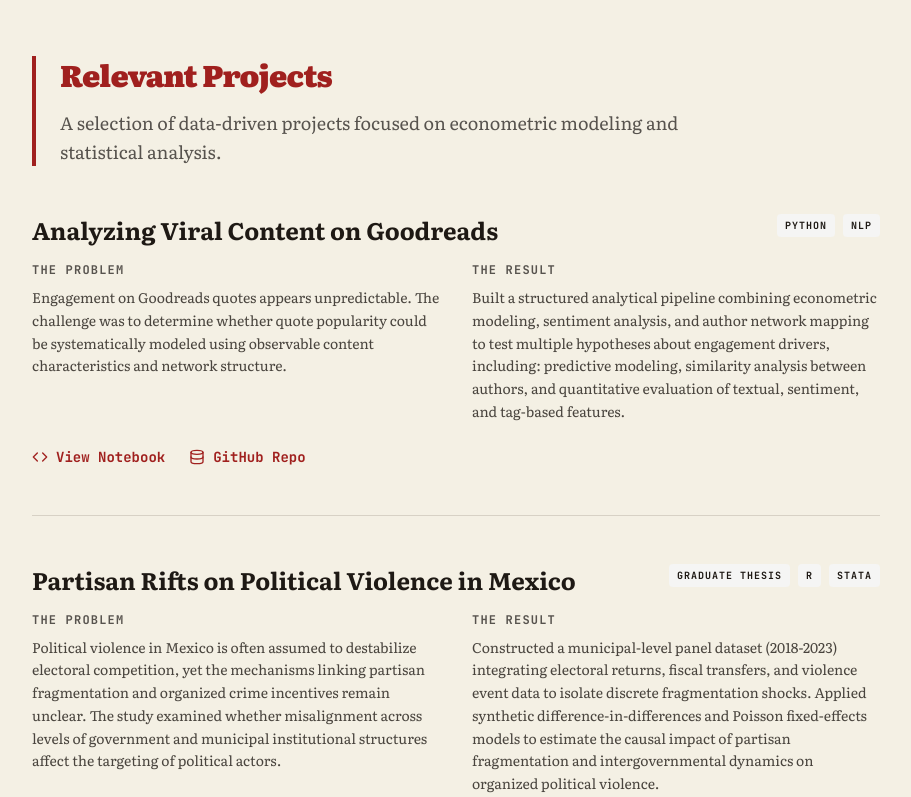
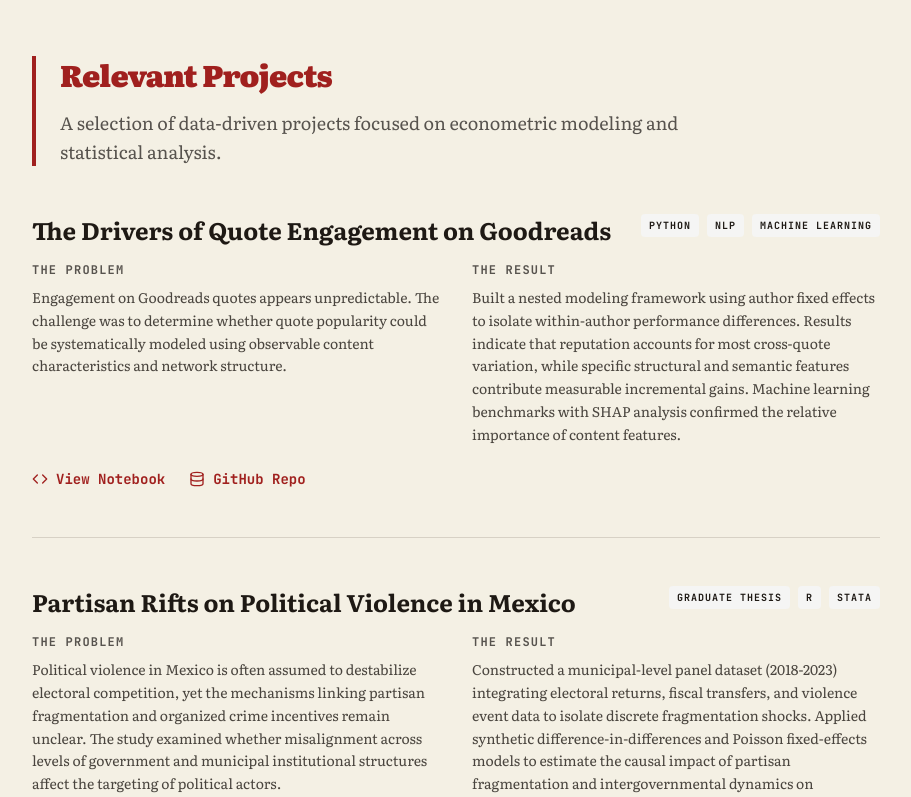
Before and after one commit to jormur/jormur.github.io, a React (Vite) app: page / in a window 1280 px wide. Shown: the part 774-1571 px from the top of the page, without its empty margins (184-1095 px from the left). Built offline with nearby package versions, Linux system fonts and the light colour scheme.

Commit message:
content refinement

```diff
--- a/src/components/JupyterViewer.tsx
+++ b/src/components/JupyterViewer.tsx
@@ -34,7 +34,7 @@ export default function JupyterViewer({ fileUrl }: JupyterViewerProps) {
               <div className="font-mono text-xs text-muted min-w-[60px] pt-4 select-none">
                 In [{cell.execution_count || ' '}]:
               </div>
-              <div className="flex-1 space-y-4">
+              <div className="flex-1 space-y-4 min-w-0">
                 <pre className="font-mono text-sm bg-surface-alt p-4 rounded-sm border utilitarian-border overflow-x-auto text-foreground">
                   <code>{source}</code>
                 </pre>
--- a/src/data/projects.json
+++ b/src/data/projects.json
@@ -1,13 +1,14 @@
 [
   {
     "id": "goodreads-virality",
-    "title": "Analyzing Viral Content on Goodreads",
+    "title": "The Drivers of Quote Engagement on Goodreads",
     "tags": [
       "Python",
-      "NLP"
+      "NLP",
+      "Machine Learning"
     ],
     "problem": "Engagement on Goodreads quotes appears unpredictable. The challenge was to determine whether quote popularity could be systematically modeled using observable content characteristics and network structure.",
-    "result": "Built a structured analytical pipeline combining econometric modeling, sentiment analysis, and author network mapping to test multiple hypotheses about engagement drivers, including: predictive modeling, similarity analysis between authors, and quantitative evaluation of textual, sentiment, and tag-based features.",
+    "result": "Built a nested modeling framework using author fixed effects to isolate within-author performance differences. Results indicate that reputation accounts for most cross-quote variation, while specific structural and semantic features contribute measurable incremental gains. Machine learning benchmarks with SHAP analysis confirmed the relative importance of content features.",
     "links": [
       {
         "type": "notebook",
@@ -21,9 +22,9 @@
       }
     ],
     "date": "Oct 25, 2024",
-    "readTime": "15 min read",
-    "subtitle": "Using machine learning and statistics to understand quote content virality",
-    "notebookFile": "/assets/notebooks/goodreads_notebook.ipynb"
+    "readTime": "10 min read",
+    "subtitle": "Using machine learning and statistics to understand quote content virality.",
+    "notebookFile": "/assets/notebooks/goodreads_research.ipynb"
   },
   {
     "id": "mexpolvol",
--- a/src/pages/Home.tsx
+++ b/src/pages/Home.tsx
@@ -51,7 +51,7 @@ export default function Home() {
         {/* Headshot */}
         <div className="w-48 h-48 md:w-64 md:h-64 shrink-0 overflow-hidden">
           <img
-            src="public/assets/img/headshot.JPG"
+            src="/assets/img/headshot.JPG"
             alt="Jordan Murillo"
             className="w-full h-full object-cover rounded-sm grayscale hover:grayscale-0 transition-all duration-500"
             referrerPolicy="no-referrer"
--- a/src/pages/Project.tsx
+++ b/src/pages/Project.tsx
@@ -1,3 +1,4 @@
+import { useEffect } from 'react'; // 1. Import useEffect
 import { Link, useParams } from 'react-router-dom';
 import { ArrowLeft, Calendar, Clock, Github } from 'lucide-react';
 import projectsData from '../data/projects.json';
@@ -5,13 +6,19 @@ import JupyterViewer from '../components/JupyterViewer';
 
 export default function Project() {
   const { id } = useParams();
+
+  // 2. Add this effect to scroll to the top on load
+  useEffect(() => {
+    window.scrollTo(0, 0);
+  }, [id]);
+
   const project = projectsData.find(p => p.id === id);
 
   if (!project) {
     return <div className="text-center py-24 font-mono text-muted">Project not found</div>;
   }
 
-  const githubLink = project.links.find(l => l.type === 'github');
+  const githubLink = project.links?.find(l => l.type === 'github');
 
   return (
     <div className="max-w-3xl mx-auto">
```
Also changed, not shown: 2 other files (tests, documents, lock files or other folders).
